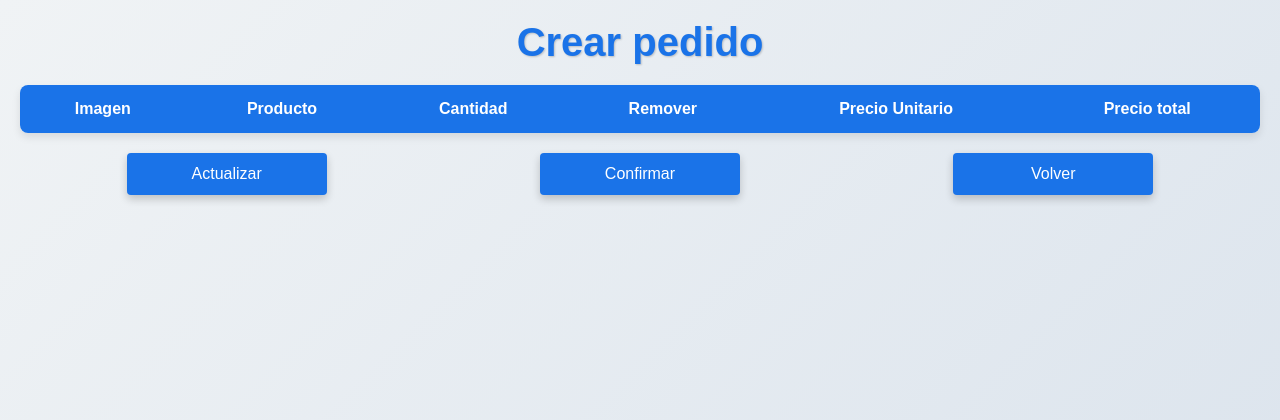
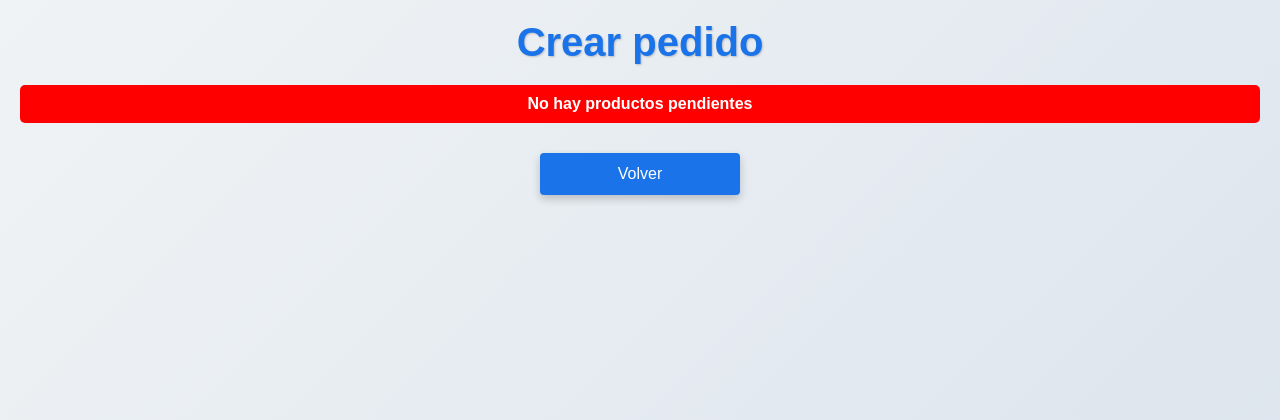
Before and after one commit to IsaacSolisPadilla/Proyecto_PGPI, a Django app: template Tienda/templates/carrito.html in a window 1280 px wide. Shown: the top 420 px of the page. Run offline with Django 5.2, Linux system fonts and the light colour scheme; the template is opened without the code that fills it, so the values that code supplies are empty; data comes from the database, SQL or seed files in the repository.

Commit message:
Mostrar mensaje de que no existen productos añadidos cuando te metes al carrito vacio

```diff
--- a/Tienda/templates/carrito.html
+++ b/Tienda/templates/carrito.html
@@ -1,5 +1,15 @@
 <h1>Crear pedido</h1>
 <style>
+    .mensaje-error {
+        color: white;
+        background-color: red;
+        padding: 10px 20px;
+        border-radius: 5px;
+        font-size: 16px;
+        font-weight: bold;
+        text-align: center;
+        margin: 10px 0;
+    }
     /* Estilo general */
     body {
         font-family: 'Arial', sans-serif;
@@ -183,7 +193,8 @@
     }
 </style>
 
-<table class="cart">
+<div>
+<table id="cart" class="cart">
 
     <thead>
         <tr>
@@ -199,17 +210,20 @@
         <!-- Se rellena en el javascript -->
     </tbody>
 
+
 </table>
+</div>
 <div style="display: flex; flex-direction: row;">
-    <button onclick="actualizarFactura()">Actualizar</button>
-    <button onclick="window.location.href = '/factura/confirmar'">Confirmar</button>
-    <button onclick="window.location.href = '/' ">Volver</button>
+    <button id="actualizar" onclick="actualizarFactura()">Actualizar</button>
+    <button id="confirmar" onclick="window.location.href = '/factura/confirmar'">Confirmar</button>
+    <button id="volver" onclick="window.location.href = '/' ">Volver</button>
 </div>
 
 <script src="https://unpkg.com/feather-icons"></script>
 <script>
     feather.replace();
     var factura = null;
+    var facturaConProductos = true;
     fetch("/factura/pendiente")
         .then(data => data.json())
         .then(json => factura = json)
@@ -217,10 +231,14 @@
             const tbody = document.getElementById("lineas")
 
             if(factura === null || Object.keys(factura).length === 0) {
+                const carrito = document.getElementById("cart")
                 const facturaVacia = document.createElement("p");
+                facturaVacia.className = "mensaje-error"
                 facturaVacia.textContent = "No hay productos pendientes"
-                console.log(tbody.parentNode)
-                tbody.parentNode.replaceChild(tbody, facturaVacia);
+                carrito.parentNode.replaceChild(facturaVacia, carrito)
+                document.getElementById("confirmar").remove()
+                document.getElementById("actualizar").remove()
+                facturaConProductos = false;
                 return ;
             }
 
```
